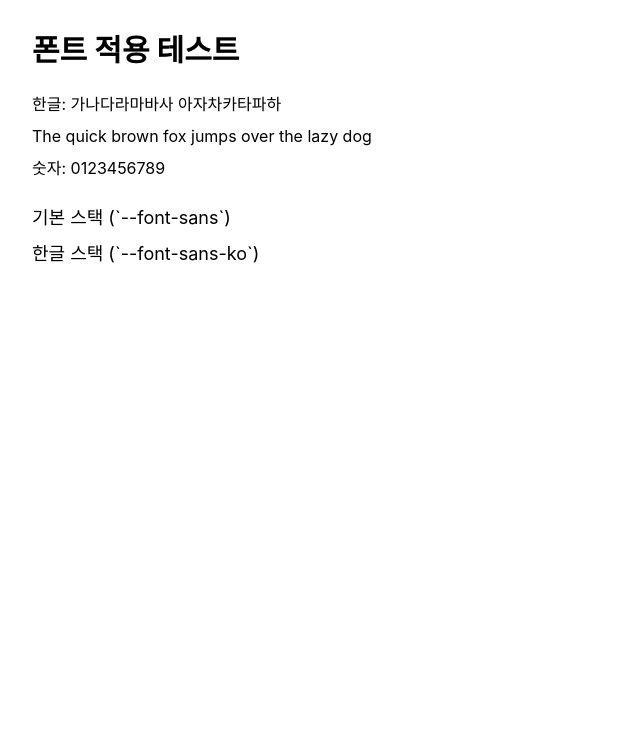
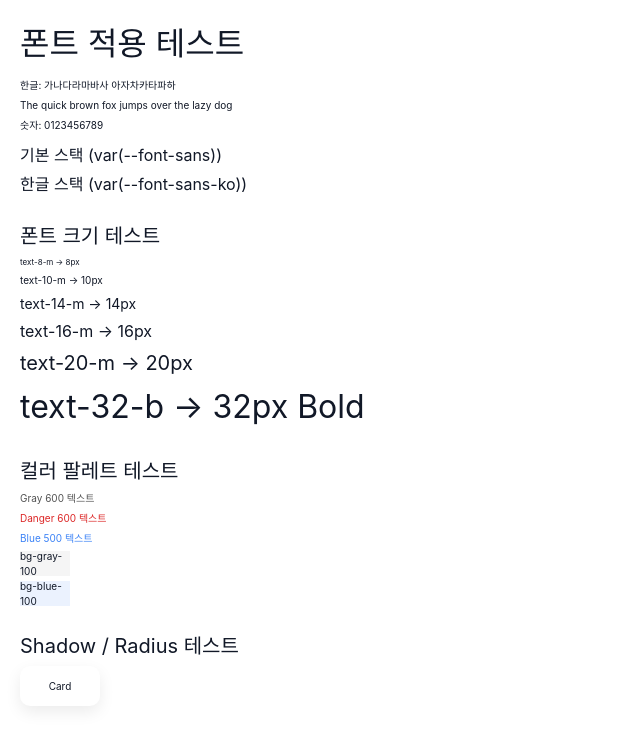
Before and after one commit to leeunduck/Custom-Daily-Planner, a Next.js app: page / in a window 1280 px wide. Shown: the top 748 px of the page, without its empty margins (0-640 px from the left). Built offline with nearby package versions, Linux system fonts and the light colour scheme.

Commit message:
CDP-21 chore🔨: Tailwind 테마 커스터마이즈

```diff
--- a/src/app/globals.css
+++ b/src/app/globals.css
@@ -1,10 +1,13 @@
 @import "tailwindcss";
+
+/* Pretendard: pnpm add @fontsource/pretendard */
 @import "@fontsource/pretendard/400.css";
 @import "@fontsource/pretendard/500.css";
 @import "@fontsource/pretendard/600.css";
 @import "@fontsource/pretendard/700.css";
 
 @theme {
+  /* === Font stacks === */
   --font-sans: "SF Pro", "SF Pro Text", "SF Pro Display", -apple-system,
     BlinkMacSystemFont, "Segoe UI", Roboto, "Helvetica Neue", Arial, Pretendard,
     "Noto Sans", system-ui, sans-serif, "Apple Color Emoji", "Segoe UI Emoji";
@@ -13,13 +16,164 @@
     BlinkMacSystemFont, "Apple SD Gothic Neo", Pretendard, "Noto Sans KR",
     "Malgun Gothic", "Nanum Gothic", "Segoe UI", Roboto, Arial, system-ui,
     sans-serif;
+
+  /* === Breakpoints === */
+  --breakpoint-sm: 640px; /* sm */
+  --breakpoint-md: 768px; /* md */
+  --breakpoint-lg: 1024px; /* lg */
+  --breakpoint-xl: 1280px; /* xl */
+  --breakpoint-2xl: 1536px; /* 2xl */
+
+  /* === Colors === */
+  --color-background: #ffffff;
+  --color-black: #000000; /* 메인 텍스트 */
+  --color-white: #ffffff;
+
+  /* === Gray Scale === */
+  --color-gray-900: #111827; /* 버튼 텍스트 */
+  --color-gray-800: #1f1f1f; /* 버튼 호버 */
+  --color-gray-700: #2e2e2e;
+  --color-gray-600: #525252; /* 보조 텍스트, nav텍스트 */
+  --color-gray-500: #737373; /* 플레이스홀더, 비활성 텍스트, 푸터 텍스트 */
+  --color-gray-400: #a3a3a3;
+  --color-gray-300: #d4d4d4; /* 버튼 테두리, 입력 필드 테두리, 체크박스 테두리 */
+  --color-gray-200: #e5e5e5; /* 카드 테두리, 모달 테두리, 푸터 상단 테두리, 컨테이너 구분선 */
+  --color-gray-100: #f5f5f5; /* 버튼 배경 */
+  --color-gray-50: #fafafa; /* 푸터 배경 */
+
+  /* === Error / Danger Scale === */
+  --color-danger-700: #b91c1c; /* red-700 */
+  --color-danger-600: #dc2626; /* red-600 (기본) */
+  --color-danger-500: #ef4444; /* red-500 */
+  --color-danger-400: #f87171; /* red-400 */
+
+  /* === Blue Scale === */
+  --color-blue-600: #2563eb; /* 진한 블루 (모달, 주요 CTA) */
+  --color-blue-500: #3b82f6; /* 기본 블루 (버튼, 포인트) */
+  --color-blue-400: #60a5fa; /* 밝은 블루 (호버, 보조) */
+  --color-blue-100: #3b82f61a; /* 연한 블루 배경  */
+
+  /* === Border Radius === */
+  --radius-2xl: 1rem; /* rounded-2xl */
+
+  /* === Shadow Presets === */
+  --shadow-soft: 0 6px 16px rgba(0, 0, 0, 0.08); /* soft shadow */
+
+  /* === Typography Scale === */
+  /* Extra Small */
+  --text-8-m: 0.8rem;
+  --font-8-m: 500;
+  --text-9-m: 0.9rem;
+  --font-9-m: 500;
+  --text-10-m: 1rem;
+  --font-10-m: 500;
+
+  --text-8-b: 0.8rem;
+  --font-8-b: 700;
+  --text-9-b: 0.9rem;
+  --font-9-b: 700;
+  --text-10-b: 1rem;
+  --font-10-b: 700;
+
+  /* Medium (11~32px) */
+  --text-11-m: 1.1rem;
+  --font-11-m: 500;
+  --text-12-m: 1.2rem;
+  --font-12-m: 500;
+  --text-13-m: 1.3rem;
+  --font-13-m: 500;
+  --text-14-m: 1.4rem;
+  --font-14-m: 500;
+  --text-16-m: 1.6rem;
+  --font-16-m: 500;
+  --text-18-m: 1.8rem;
+  --font-18-m: 500;
+  --text-20-m: 2rem;
+  --font-20-m: 500;
+  --text-24-m: 2.4rem;
+  --font-24-m: 500;
+  --text-32-m: 3.2rem;
+  --font-32-m: 500;
+
+  /* Bold (11~32px) */
+  --text-11-b: 1.1rem;
+  --font-11-b: 700;
+  --text-12-b: 1.2rem;
+  --font-12-b: 700;
+  --text-13-b: 1.3rem;
+  --font-13-b: 700;
+  --text-14-b: 1.4rem;
+  --font-14-b: 700;
+  --text-16-b: 1.6rem;
+  --font-16-b: 700;
+  --text-18-b: 1.8rem;
+  --font-18-b: 700;
+  --text-20-b: 2rem;
+  --font-20-b: 700;
+  --text-24-b: 2.4rem;
+  --font-24-b: 700;
+  --text-32-b: 3.2rem;
+  --font-32-b: 700;
+
+  /* Large (36~64px) */
+  --text-36-m: 3.6rem;
+  --font-36-m: 500;
+  --text-40-m: 4rem;
+  --font-40-m: 500;
+  --text-48-m: 4.8rem;
+  --font-48-m: 500;
+  --text-56-m: 5.6rem;
+  --font-56-m: 500;
+  --text-64-m: 6.4rem;
+  --font-64-m: 500;
+
+  --text-36-b: 3.6rem;
+  --font-36-b: 700;
+  --text-40-b: 4rem;
+  --font-40-b: 700;
+  --text-48-b: 4.8rem;
+  --font-48-b: 700;
+  --text-56-b: 5.6rem;
+  --font-56-b: 700;
+  --text-64-b: 6.4rem;
+  --font-64-b: 700;
+
+  /* Body (line-height 포함) */
+  --text-12-body-m: 1.2rem;
+  --leading-12-body-m: 160%;
+  --font-12-body-m: 500;
+  --text-14-body-m: 1.4rem;
+  --leading-14-body-m: 180%;
+  --font-14-body-m: 500;
+  --text-16-body-m: 1.6rem;
+  --leading-16-body-m: 180%;
+  --font-16-body-m: 500;
+  --text-18-body-b: 1.8rem;
+  --leading-18-body-b: 140%;
+  --font-18-body-b: 700;
+  --text-20-body-b: 2rem;
+  --leading-20-body-b: 160%;
+  --font-20-body-b: 700;
+  --text-24-body-m: 2.4rem;
+  --leading-24-body-m: 160%;
+  --font-24-body-m: 500;
+  --text-32-body-b: 3.2rem;
+  --leading-32-body-b: 140%;
+  --font-32-body-b: 700;
 }
 
 @layer base {
   html {
+    font-size: 62.5%; /* 16px * 62.5% = 10px */
     font-family: var(--font-sans);
   }
+
   html:lang(ko) {
     font-family: var(--font-sans-ko);
   }
+
+  body {
+    background-color: var(--color-background);
+    color: var(--color-gray-900);
+  }
 }
--- a/src/app/page.tsx
+++ b/src/app/page.tsx
@@ -1,19 +1,55 @@
 export default function Home() {
   return (
-    <main className="p-8 space-y-6">
-      <h1 className="text-3xl font-bold">폰트 적용 테스트</h1>
+    <main className="p-8 space-y-10">
+      {/* === Font Test === */}
+      <section className="space-y-4">
+        <h1 className="text-32-b">폰트 적용 테스트</h1>
 
-      <section className="space-y-2">
-        <p>한글: 가나다라마바사 아자차카타파하</p>
-        <p>The quick brown fox jumps over the lazy dog</p>
-        <p>숫자: 0123456789</p>
+        <div className="space-y-2">
+          <p>한글: 가나다라마바사 아자차카타파하</p>
+          <p>The quick brown fox jumps over the lazy dog</p>
+          <p>숫자: 0123456789</p>
+        </div>
+
+        <div className="space-y-2">
+          <p className="text-16-m">기본 스택 (var(--font-sans))</p>
+          <p lang="ko" className="text-16-m">
+            한글 스택 (var(--font-sans-ko))
+          </p>
+        </div>
       </section>
 
+      {/* === Font Sizes === */}
       <section className="space-y-2">
-        <p className="text-lg">기본 스택 (`--font-sans`)</p>
-        <p lang="ko" className="text-lg">
-          한글 스택 (`--font-sans-ko`)
-        </p>
+        <h2 className="text-20-b">폰트 크기 테스트</h2>
+        <p className="text-8-m">text-8-m → 8px</p>
+        <p className="text-10-m">text-10-m → 10px</p>
+        <p className="text-14-m">text-14-m → 14px</p>
+        <p className="text-16-m">text-16-m → 16px</p>
+        <p className="text-20-m">text-20-m → 20px</p>
+        <p className="text-32-b">text-32-b → 32px Bold</p>
+      </section>
+
+      {/* === Colors === */}
+      <section className="space-y-2">
+        <h2 className="text-20-b">컬러 팔레트 테스트</h2>
+        <p className="text-gray-600">Gray 600 텍스트</p>
+        <p className="text-danger-600">Danger 600 텍스트</p>
+        <p className="text-blue-500">Blue 500 텍스트</p>
+        <div className="h-10 w-20 bg-gray-100 flex items-center justify-center">
+          bg-gray-100
+        </div>
+        <div className="h-10 w-20 bg-blue-100 flex items-center justify-center">
+          bg-blue-100
+        </div>
+      </section>
+
+      {/* === Shadow / Radius === */}
+      <section className="space-y-2">
+        <h2 className="text-20-b">Shadow / Radius 테스트</h2>
+        <div className="w-32 h-16 bg-white shadow-soft rounded-2xl flex items-center justify-center">
+          Card
+        </div>
       </section>
     </main>
   );
```
